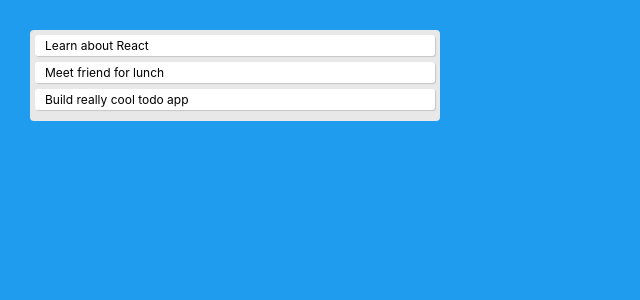
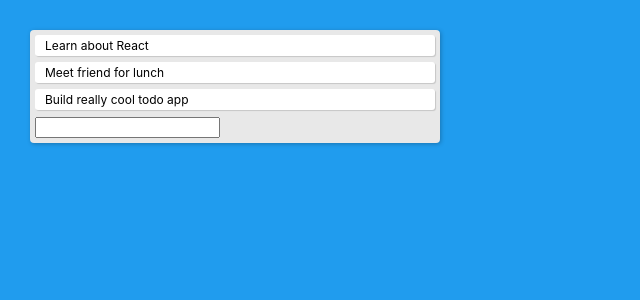
Before and after one commit to Ukkabanana/react-to-do, a React (Create React App) app: page / in a window 1280 px wide. Shown: the top 300 px of the page, without its empty margins (0-640 px from the left). Built offline with nearby package versions, Linux system fonts and the light colour scheme.

Commit message:
creating todo form

```diff
--- a/src/App.css
+++ b/src/App.css
@@ -8,6 +8,7 @@
   background: #e8e8e8;
   border-radius: 4px;
   max-width: 400px;
+  box-shadow: 1px 1px 4px rgba(0, 0, 0, 0.25);
   padding: 5px;
 }
 
--- a/src/App.js
+++ b/src/App.js
@@ -9,12 +9,40 @@ function Todo({ todo }) {
   );
 }
 
+function TodoForm({ addTodo }) {
+  const [value, setValue] = React.useState("");
+
+  const handleSubmit = e => {
+    e.preventDefault();
+    if (!value) return;
+    addTodo(value);
+    setValue("");
+    console.log(e)
+  };
+
+  return (
+    <form onSubmit={handleSubmit}>
+      <input
+        type="text"
+        className="input"
+        value={value}
+        onChange={e => setValue(e.target.value)}
+      />
+    </form>
+  );
+}
+
 function App() {
   const [todos, setTodos] = useState([
     { text: "Learn about React" },
     { text: "Meet friend for lunch" },
     { text: "Build really cool todo app" }
   ]);
+
+  const addTodo = text => {
+    const newTodos = [...todos, {text}];
+    setTodos(newTodos);
+  }
 
   return (
     <div className="app">
@@ -26,6 +54,7 @@ function App() {
             todo={todo}
           />
         ))}
+        <TodoForm addTodo={addTodo} />
       </div>
     </div>
   );
```
